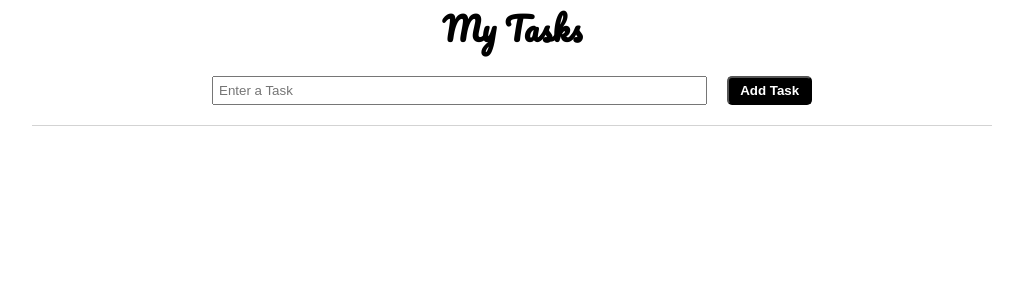
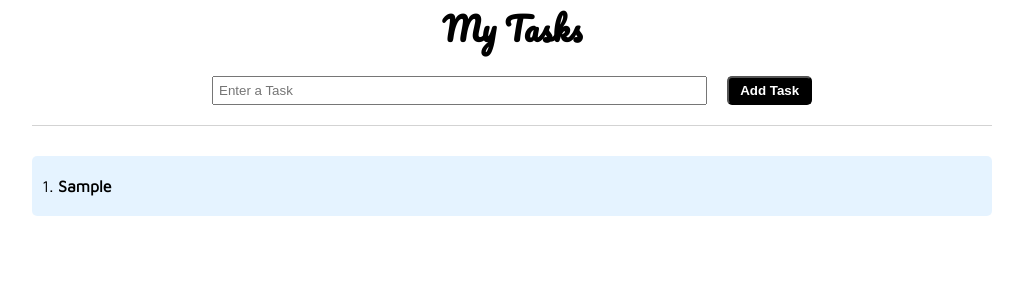
Before and after one commit to mattxmade/odin-react-tasks, a React app: page / in a window 1280 px wide. Both pictures are taken after typing "Sample" into the empty fields and a click on the button "Add Task". Shown: the top 300 px of the page, without its empty margins (128-1151 px from the left). Built offline with nearby package versions, Linux system fonts and the light colour scheme.

Commit message:
Implement remove callback; handle id; render tasks

```diff
--- a/src/components/Overview.js
+++ b/src/components/Overview.js
@@ -1,13 +1,36 @@
 import React from "react";
+import PropTypes from "prop-types";
+import styled from "styled-components";
+
+const Tasks = styled.ul`
+  list-style: none;
+`;
 
 const Overview = (props) => {
+  const tasks = props.tasks;
   return (
-    <ul>
-      {props.tasks.map((task, index) => {
-        <li key={index}>{task}</li>;
-      })}
-    </ul>
+    <Tasks className="tasks">
+      {tasks.map((task, index) => (
+        <li key={index} id={task.id}>
+          <p>
+            <span>{tasks.length === 0 ? "" : index + 1 + ". "}</span>
+            <span className="task">{task.value}</span>
+          </p>
+          <div className="icons">
+            <i className="fas fa-edit"></i>
+            <i
+              className="fas fa-trash-alt"
+              onClick={(e) => task.remove(e, task.id)}
+            ></i>
+          </div>
+        </li>
+      ))}
+    </Tasks>
   );
 };
 
 export default Overview;
+
+Overview.protoTypes = {
+  tasks: PropTypes.array,
+};
```
